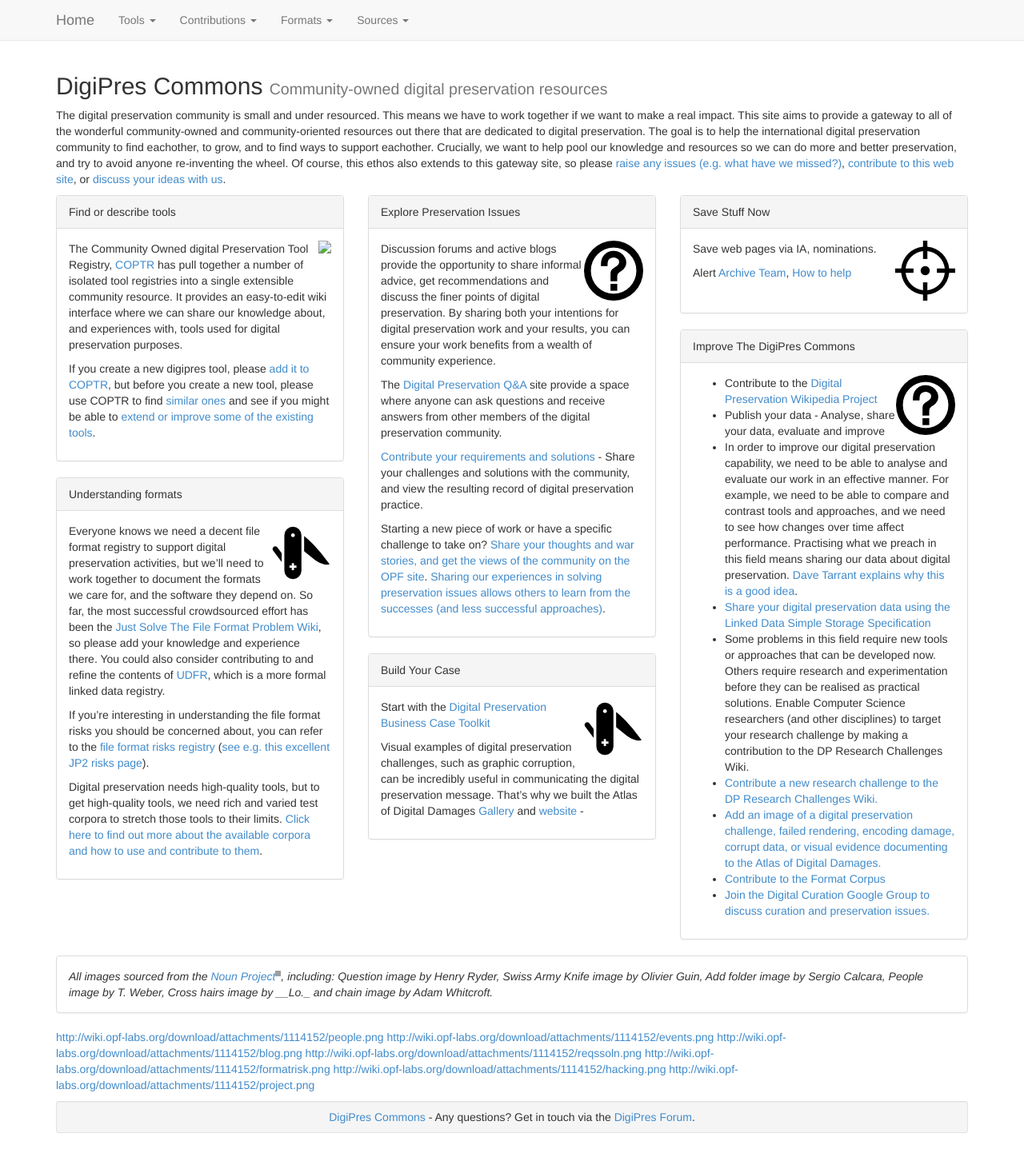
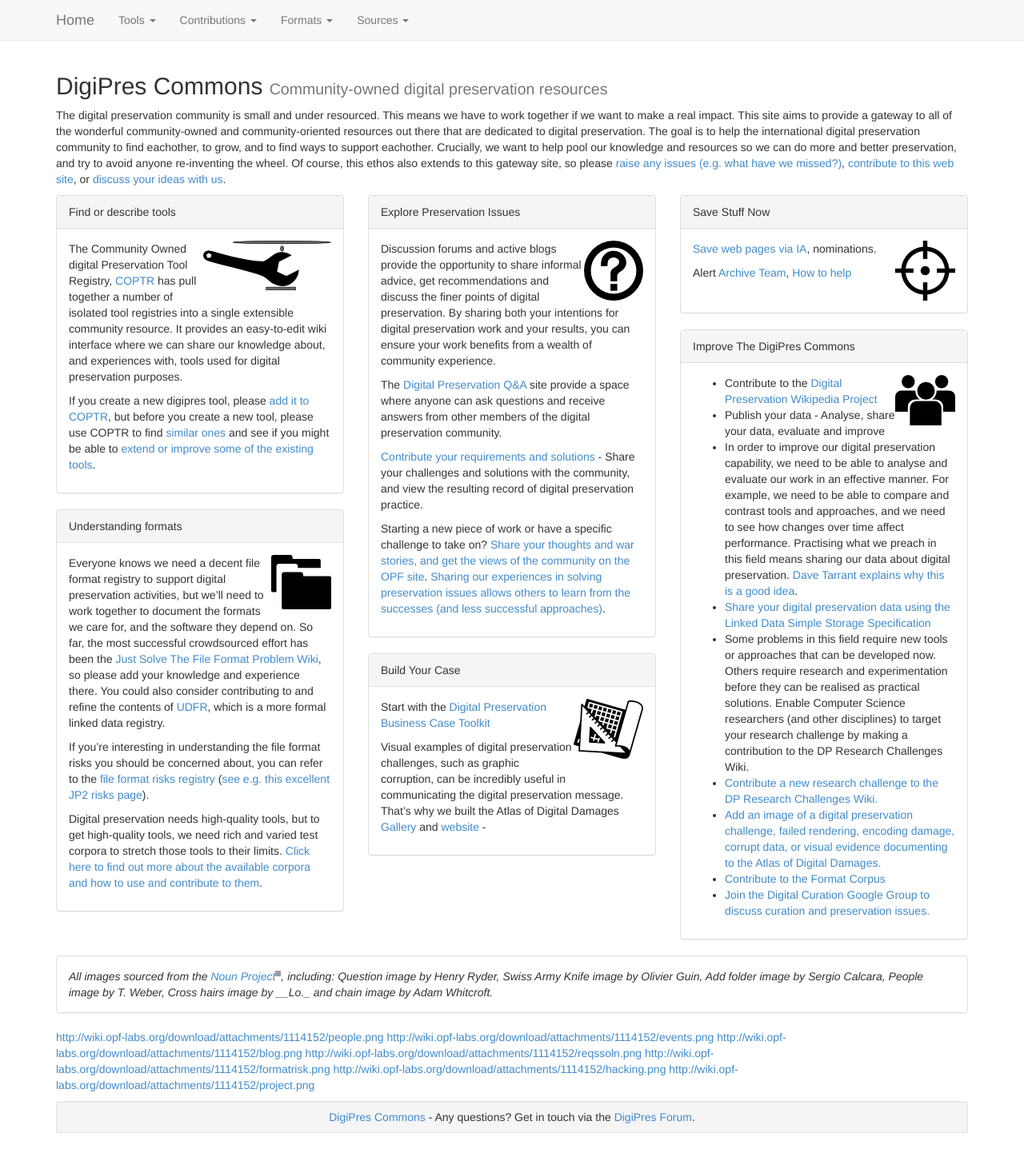
Before and after one commit to digipres/awesome-digital-preservation, a Jekyll site: the page built from index.md, in a window 1280 px wide. Shown: the whole page at 80% size. Built offline with Jekyll 4.4.1, drawn with Linux system fonts in a browser that asks for light colours; nearby versions of some CDN libraries.

Commit message:
Fixed icons.

```diff
--- a/index.md
+++ b/index.md
@@ -15,7 +15,7 @@
 {% capture panel_content %}
 {% include_relative index_understanding_formats.md %}
 {% endcapture %}
-{% include panel.html title="Understanding formats" icon="icons/noun_project_1191.png" content=panel_content %}
+{% include panel.html title="Understanding formats" icon="icons/noun_project_650.png" content=panel_content %}
 </div>
 
 <div class="col-xs-12 col-sm-4 col-md-4">
@@ -27,7 +27,7 @@
 {% capture panel_content %}
 {% include_relative index_build_your_case.md %}
 {% endcapture %}
-{% include panel.html title="Build Your Case" icon="icons/noun_project_1191.png" content=panel_content %}
+{% include panel.html title="Build Your Case" icon="icons/noun_project_1050.png" content=panel_content %}
 </div>
 
 <div class="col-xs-12 col-sm-4 col-md-4">
@@ -39,7 +39,7 @@
 {% capture panel_content %}
 {% include_relative index_contribute.md %}
 {% endcapture %}
-{% include panel.html title="Improve The DigiPres Commons" icon="icons/noun_project_22.png" content=panel_content%}
+{% include panel.html title="Improve The DigiPres Commons" icon="icons/noun_project_2280.png" content=panel_content%}
 </div>
 </div>
 
--- a/index_save_stuff.md
+++ b/index_save_stuff.md
@@ -1,3 +1,3 @@
-Save web pages via IA, nominations.
+[Save web pages via IA](http://blog.archive.org/2013/10/25/fixing-broken-links/#save_page), nominations.
 
 Alert [Archive Team](http://archiveteam.org/), [How to help](http://archiveteam.org/index.php?title=Who_We_Are)
```
Also changed, not shown: icons/SmallCOPTRlogo.png (added).
